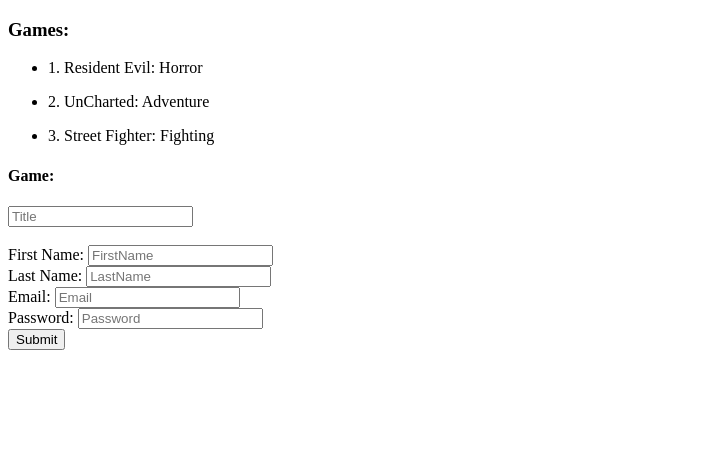
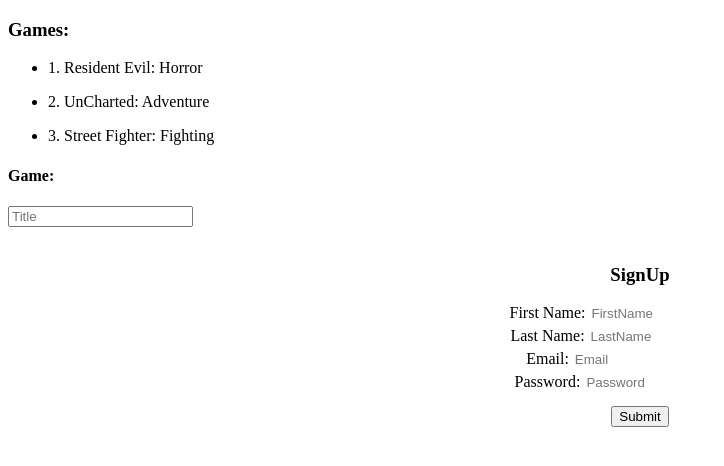
Before and after one commit to CharlesBerg85/AngularGameApp, an Angular app: page / in a window 1280 px wide. Shown: the top 466 px of the page, without its empty margins (0-724 px from the left). Built offline with nearby package versions, Linux system fonts and the light colour scheme; what @angular/fire would draw is missing.

Commit message:
working with status classes

```diff
--- a/src/app/sign-up/sign-up.component.css
+++ b/src/app/sign-up/sign-up.component.css
@@ -0,0 +1,24 @@
+form input {
+    outline-width: 0;
+    border-style: none;
+}
+form div {
+    margin-bottom: 5px;
+    text-align: center;
+}
+h3 {
+    text-align: center;
+}
+input.ng-invalid.ng-touched {
+    border-top-style: none;
+    border-left-style: none;
+    border-right-style: none;
+    border-bottom: 2px solid red;
+}
+
+input.ng-valid.ng-touched {
+    border-bottom: 2px solid green;
+}
+button{
+    margin-top: 10px;
+}
--- a/src/app/sign-up/sign-up.component.html
+++ b/src/app/sign-up/sign-up.component.html
@@ -1,3 +1,4 @@
+<h3>SignUp</h3>
 <form (ngSubmit)='onSubmit()'>
   <div>
     <label for="firstname">First Name: </label>
```
